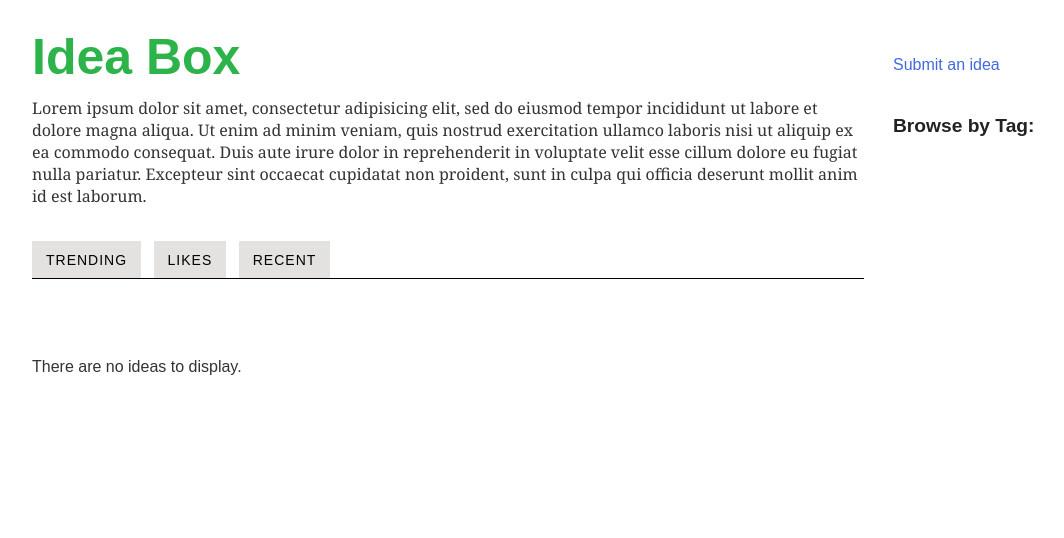
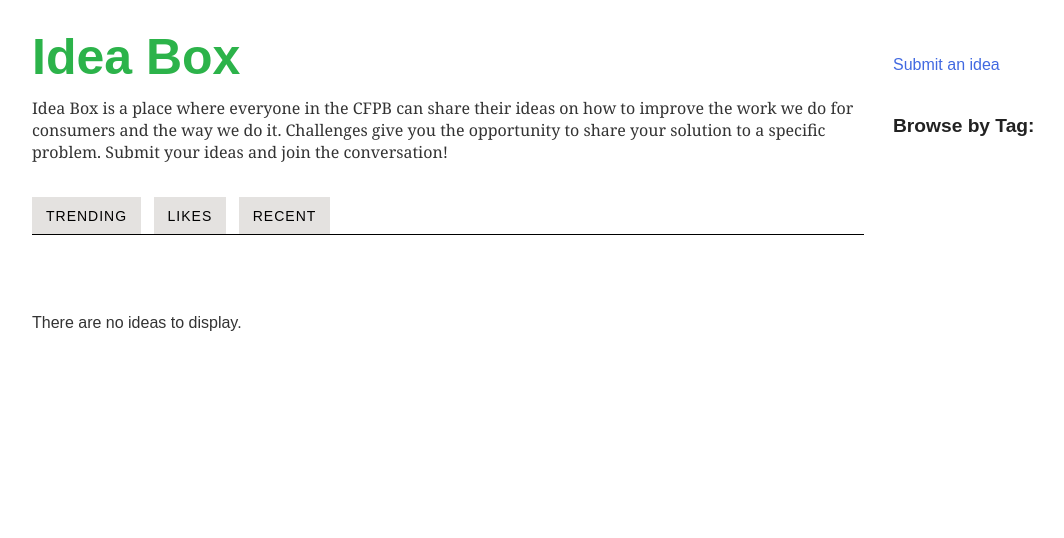
Before and after one commit to cfpb/idea-box, a Django app: template src/idea/templates/idea/list.html in a window 1280 px wide. Shown: the top 538 px of the page, without its empty margins (48-1112 px from the left). Run offline with Django 3.2, Linux system fonts and the light colour scheme; the template is opened without the code that fills it, so the values that code supplies are empty; parts of the project's set-up code (start-up, migrations or seed data) failed here and were passed over; some libraries are stand-ins or nearby versions.

Commit message:
IN-462 - Add challenge text

```diff
--- a/src/idea/templates/idea/list.html
+++ b/src/idea/templates/idea/list.html
@@ -13,12 +13,11 @@
                                 <a href="{% url 'idea:idea_list' %}"><h2 class="project-title">Idea Box</h2></a>
                             </div>
                             <p class="info">
-                                Lorem ipsum dolor sit amet, consectetur adipisicing elit, sed do eiusmod
-                                tempor incididunt ut labore et dolore magna aliqua. Ut enim ad minim veniam,
-                                quis nostrud exercitation ullamco laboris nisi ut aliquip ex ea commodo
-                                consequat. Duis aute irure dolor in reprehenderit in voluptate velit esse
-                                cillum dolore eu fugiat nulla pariatur. Excepteur sint occaecat cupidatat non
-                                proident, sunt in culpa qui officia deserunt mollit anim id est laborum.
+                                Idea Box is a place where everyone in the CFPB can share their
+                                ideas on how to improve the work we do for consumers and the way
+                                we do it. Challenges give you the opportunity to share your
+                                solution to a specific problem. Submit your ideas and join the
+                                conversation!
                             </p>
                         </div><!-- /row -->
                     </header><!-- /project-header -->
```
